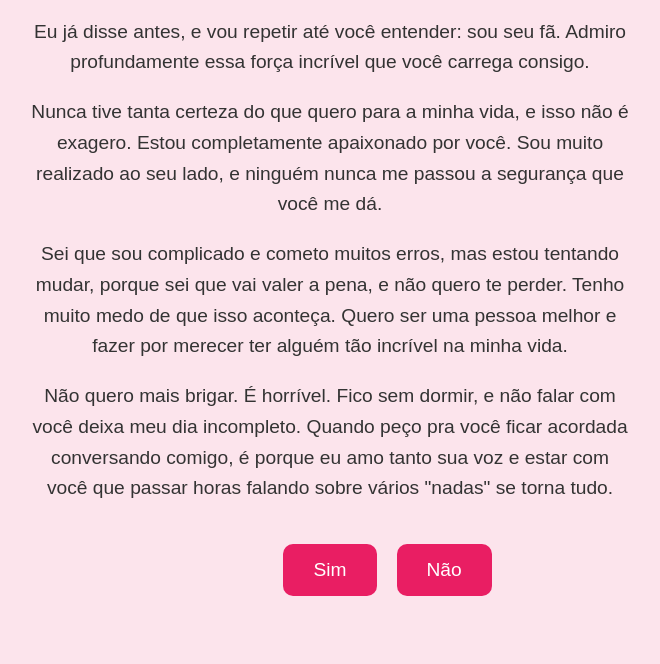
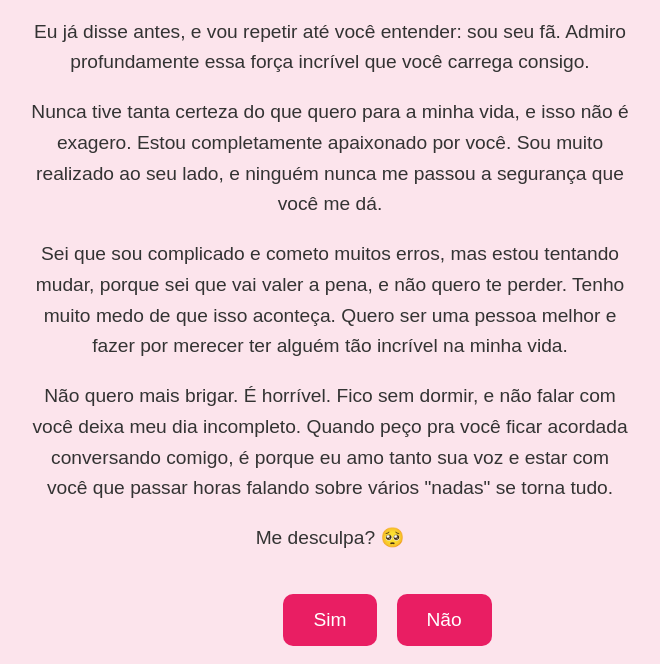
Before and after one commit to DRACARYSK7/minhapitaia, a plain HTML site: page index.html in a window 1280 px wide. Shown: the part 144-808 px from the top of the page, without its empty margins (310-970 px from the left). Drawn offline with Linux system fonts and the light colour scheme.

Commit message:
Update index.html

```diff
--- a/index.html
+++ b/index.html
@@ -51,6 +51,7 @@
     <p>Nunca tive tanta certeza do que quero para a minha vida, e isso não é exagero. Estou completamente apaixonado por você. Sou muito realizado ao seu lado, e ninguém nunca me passou a segurança que você me dá.</p>
     <p>Sei que sou complicado e cometo muitos erros, mas estou tentando mudar, porque sei que vai valer a pena, e não quero te perder. Tenho muito medo de que isso aconteça. Quero ser uma pessoa melhor e fazer por merecer ter alguém tão incrível na minha vida.</p>
     <p>Não quero mais brigar. É horrível. Fico sem dormir, e não falar com você deixa meu dia incompleto. Quando peço pra você ficar acordada conversando comigo, é porque eu amo tanto sua voz e estar com você que passar horas falando sobre vários "nadas" se torna tudo.</p>
+    <p>Me desculpa? 🥺</p>
   </div>
   <div class="buttons">
     <a href="#" class="button" id="yes">Sim</a>
```
